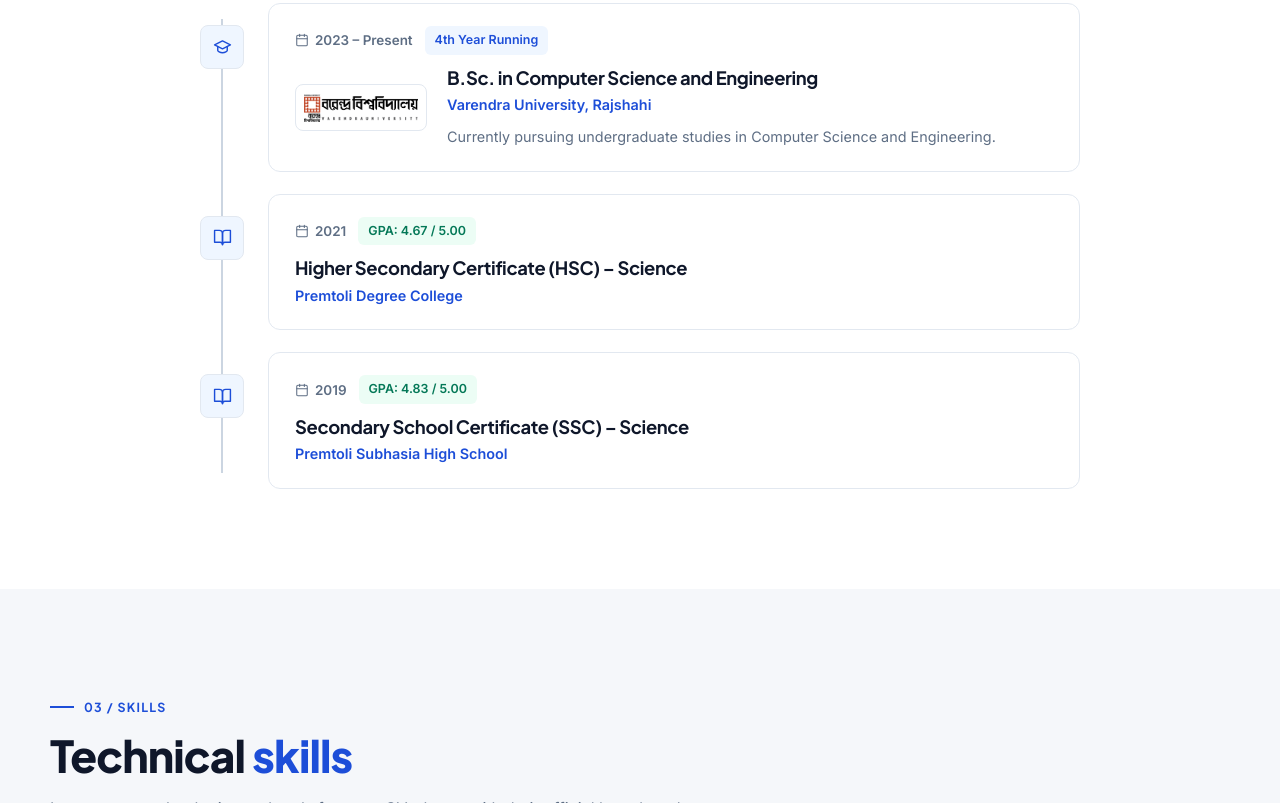
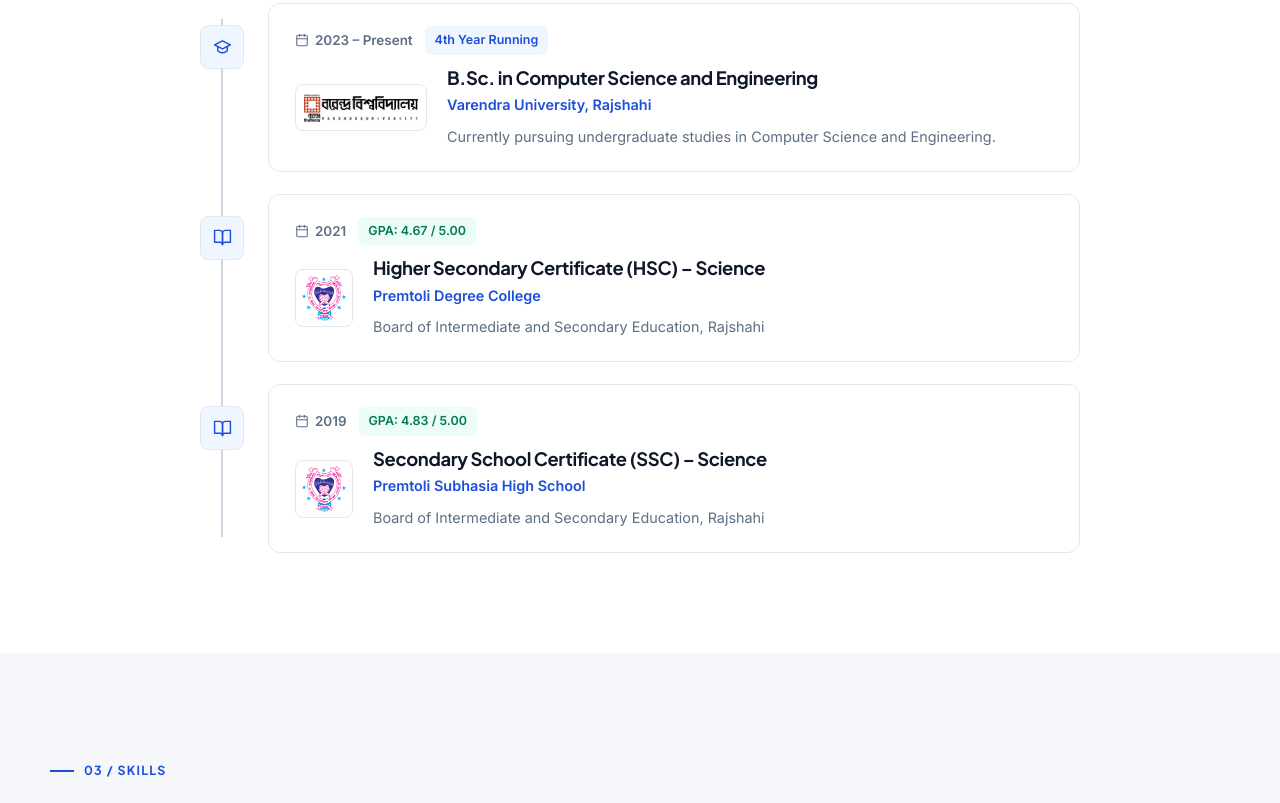
Before and after one commit to rifaCodes/portfolio, a plain HTML site: page index.html in a window 1280 px wide. Shown: the part 2214-3017 px from the top of the page. Drawn offline with Linux system fonts and the light colour scheme.

Commit message:
Add official Rajshahi Education Board emblem to HSC and SSC entries

```diff
--- a/css/style.css
+++ b/css/style.css
@@ -648,6 +648,16 @@ a, .social-icon, .menu-toggle { touch-action: manipulation; }
   border-radius: var(--radius-sm);
   padding: 8px;
 }
+.board-logo {
+  width: 58px;
+  height: 58px;
+  object-fit: contain;
+  flex-shrink: 0;
+  background: #ffffff;
+  border: 1px solid var(--border);
+  border-radius: var(--radius-sm);
+  padding: 5px;
+}
 
 /* ---------- Skills ---------- */
 .skill-group + .skill-group { margin-top: 30px; }
--- a/index.html
+++ b/index.html
@@ -294,8 +294,14 @@
                 <span class="timeline-date"><svg class="icon"><use href="#i-calendar"></use></svg> 2021</span>
                 <span class="tag tag-success">GPA: 4.67 / 5.00</span>
               </div>
-              <h3>Higher Secondary Certificate (HSC) &ndash; Science</h3>
-              <p class="timeline-place">Premtoli Degree College</p>
+              <div class="edu-main">
+                <img class="board-logo" src="assets/images/rajshahi-education-board-logo.png" alt="Board of Intermediate and Secondary Education, Rajshahi official logo" width="58" height="58" loading="lazy" />
+                <div>
+                  <h3>Higher Secondary Certificate (HSC) &ndash; Science</h3>
+                  <p class="timeline-place">Premtoli Degree College</p>
+                  <p class="timeline-note">Board of Intermediate and Secondary Education, Rajshahi</p>
+                </div>
+              </div>
             </div>
           </article>
 
@@ -306,8 +312,14 @@
                 <span class="timeline-date"><svg class="icon"><use href="#i-calendar"></use></svg> 2019</span>
                 <span class="tag tag-success">GPA: 4.83 / 5.00</span>
               </div>
-              <h3>Secondary School Certificate (SSC) &ndash; Science</h3>
-              <p class="timeline-place">Premtoli Subhasia High School</p>
+              <div class="edu-main">
+                <img class="board-logo" src="assets/images/rajshahi-education-board-logo.png" alt="Board of Intermediate and Secondary Education, Rajshahi official logo" width="58" height="58" loading="lazy" />
+                <div>
+                  <h3>Secondary School Certificate (SSC) &ndash; Science</h3>
+                  <p class="timeline-place">Premtoli Subhasia High School</p>
+                  <p class="timeline-note">Board of Intermediate and Secondary Education, Rajshahi</p>
+                </div>
+              </div>
             </div>
           </article>
         </div>
```
Also changed, not shown: assets/images/rajshahi-education-board-logo.png (added), 2 other files.
